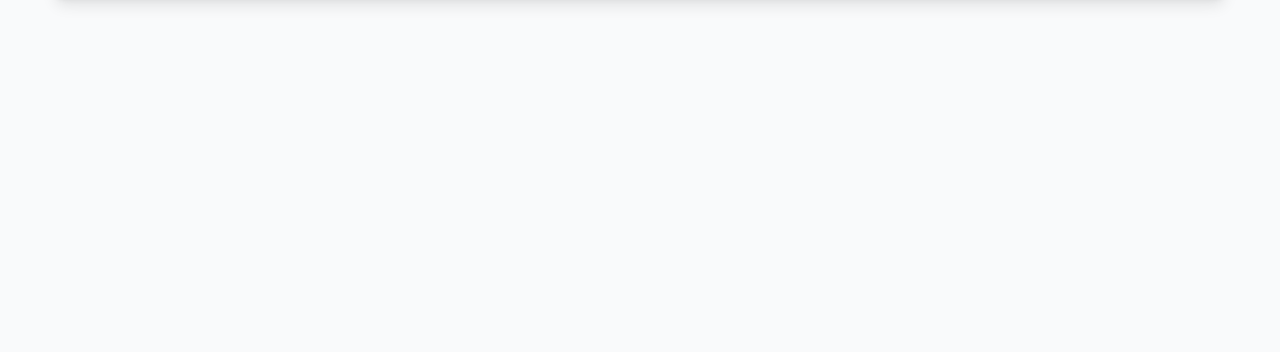
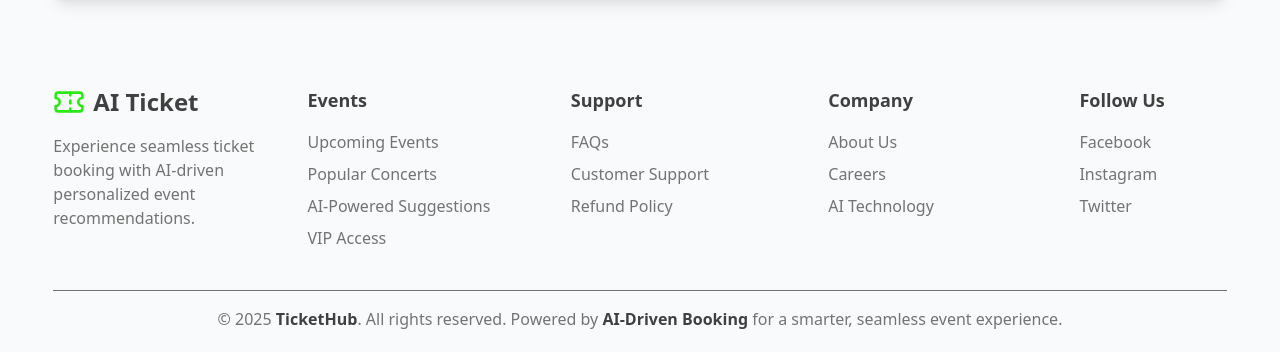
Before and after one commit to Phanthom-Mekat/AI-Driven-Event-Ticket-Booking-System, a Next.js app: page / in a window 1280 px wide. Shown: the part 4288-4640 px from the top of the page. Before the commit the page ends 4334 px from the top, so only its background shows below. Built offline with nearby package versions, Linux system fonts and the light colour scheme; no server answers.

Commit message:
footer added

```diff
--- a/src/app/(main)/page.tsx
+++ b/src/app/(main)/page.tsx
@@ -5,6 +5,7 @@ import Testimonials from "@/components/home/Testimonials";
 import { UpcomingEvents } from "@/components/home/Upcoming-events";
 import PopularCategories from "@/components/home/popular-categories";
 import FAQ from "@/components/AllCategories/FAQ";
+import Footer from "@/components/home/Footer";
 
 
 export default function Home() {
@@ -17,6 +18,7 @@ export default function Home() {
             <Statistics/>
             <UpcomingEvents/>
             <CTA/>
+            <Footer/>
         </div>
 
     );
--- /dev/null
+++ b/src/components/home/Footer.tsx
@@ -0,0 +1,65 @@
+import React from 'react';
+import { Ticket } from 'lucide-react';
+
+const Footer = () => {
+    return (
+        <footer className=" text-neutral-700 pt-10 pb-6">
+            <div className="container mx-auto grid grid-cols-1 md:grid-cols-5 gap-8">
+                <div>
+                    <div className="flex items-center gap-2 mb-4">
+                        <Ticket className="w-8 h-8 text-[var(--color-primary)]" />
+                        <h2 className="text-2xl font-bold">AI Ticket</h2>
+                    </div>
+                    <p className="text-neutral-500">
+                        Experience seamless ticket booking with AI-driven personalized event recommendations.
+                    </p>
+                </div>
+
+                <div className="mx-auto">
+                    <h3 className="text-lg font-semibold mb-4">Events</h3>
+                    <ul className="space-y-2 text-neutral-500">
+                        <li><a href="#upcoming-events" className="hover:text-[var(--color-primary)]">Upcoming Events</a></li>
+                        <li><a href="#" className="hover:text-[var(--color-primary)]">Popular Concerts</a></li>
+                        <li><a href="#" className="hover:text-[var(--color-primary)]">AI-Powered Suggestions</a></li>
+                        <li><a href="#" className="hover:text-[var(--color-primary)]">VIP Access</a></li>
+                    </ul>
+                </div>
+
+                <div className="mx-auto">
+                    <h3 className="text-lg font-semibold mb-4">Support</h3>
+                    <ul className="space-y-2 text-neutral-500">
+                        <li><a href="#" className="hover:text-[var(--color-primary)]">FAQs</a></li>
+                        <li><a href="#" className="hover:text-[var(--color-primary)]">Customer Support</a></li>
+                        <li><a href="#" className="hover:text-[var(--color-primary)]">Refund Policy</a></li>
+                    </ul>
+                </div>
+
+                <div className="mx-auto">
+                    <h3 className="text-lg font-semibold mb-4">Company</h3>
+                    <ul className="space-y-2 text-neutral-500">
+                        <li><a href="#" className="hover:text-[var(--color-primary)]">About Us</a></li>
+                        <li><a href="#" className="hover:text-[var(--color-primary)]">Careers</a></li>
+                        <li><a href="#" className="hover:text-[var(--color-primary)]">AI Technology</a></li>
+                    </ul>
+                </div>
+
+                <div className="mx-auto">
+                    <h3 className="text-lg font-semibold mb-4">Follow Us</h3>
+                    <ul className="space-y-2 text-neutral-500">
+                        <li><a href="#" className="hover:text-[var(--color-primary)]">Facebook</a></li>
+                        <li><a href="#" className="hover:text-[var(--color-primary)]">Instagram</a></li>
+                        <li><a href="#" className="hover:text-[var(--color-primary)]">Twitter</a></li>
+                    </ul>
+                </div>
+            </div>
+
+            <div className="text-center text-neutral-500 mt-10 border-t border-neutral-500 pt-4">
+            <p className="text-center text-neutral-500 ">
+                    &copy; {new Date().getFullYear()} <span className="font-semibold text-neutral-700">TicketHub</span>. All rights reserved. Powered by <span className="text-neutral-700 font-semibold">AI-Driven Booking</span> for a smarter, seamless event experience.
+                </p>
+            </div>
+        </footer>
+    );
+};
+
+export default Footer;
--- a/src/components/home/Upcoming-events.tsx
+++ b/src/components/home/Upcoming-events.tsx
@@ -8,7 +8,7 @@ export function UpcomingEvents() {
   ));
 
   return (
-    <div className="py-20">
+    <div className="py-20" id="upcoming-events">
         <div className="text-center">
         <h2 className="text-2xl sm:text-3xl md:text-4xl font-bold text-neutral-700 dark:text-neutral-200 mb-3">
           Exciting Upcoming Events Await You!
```
Also changed, not shown: 1 other file (tests, documents, lock files or other folders).
